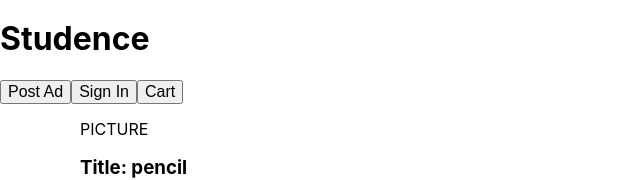
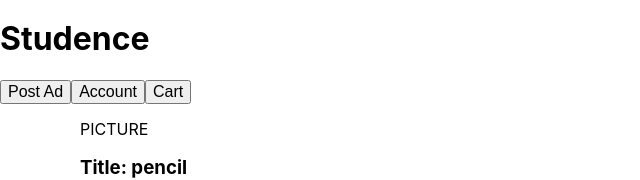
Before and after one commit to k22kumar/Studence, a React (Create React App) app: page / in a window 1280 px wide. Shown: the top 180 px of the page, without its empty margins (0-640 px from the left). Built offline with nearby package versions, Linux system fonts and the light colour scheme.

Commit message:
saving work - adding login

```diff
--- a/package.json
+++ b/package.json
@@ -9,6 +9,7 @@
     "node-sass": "^4.14.1",
     "react": "^16.13.1",
     "react-dom": "^16.13.1",
+    "react-router-dom": "^5.2.0",
     "react-scripts": "3.4.1"
   },
   "scripts": {
--- a/src/App.js
+++ b/src/App.js
@@ -1,4 +1,5 @@
 import React, {useState, useEffect} from 'react'
+import {BrowserRouter as Router, Route, Link} from 'react-router-dom';
 import Navigation from './components/Navigation';
 import AdBoard from './components/AdBoard';
 import './App.scss';
@@ -6,6 +7,7 @@
 function App() {
   // state variables
   const [users,setUsers] = useState([]);
+  const [isLoggedIn, setIsLoggedIn] = useState(false);
   // mock data
   let mockUsers = {
     Kajanth : {
@@ -58,9 +60,13 @@
     setUsers(newUsers);
   }, []);
 
+  const logUserIn = () => {
+    setIsLoggedIn(true);
+  }
+
   return (
     <div className="App">
-      <Navigation/>
+      <Navigation logUserIn={logUserIn} isLoggedIn={isLoggedIn}/>
       <AdBoard ads={users}/>
     </div>
   );
--- a/src/components/Navigation.js
+++ b/src/components/Navigation.js
@@ -1,11 +1,12 @@
 import React from 'react';
 
-const Navigation = () => {
+const Navigation = (props) => {
     return (
         <nav>
             <h1>Studence</h1>
             <button>Post Ad</button>
-            <button>Sign In</button>
+            {!props.isLogggedIn && <button>Account</button>}
+            {props.isLogggedIn && <button>Sign In</button>}
             <button>Cart</button>
         </nav>
     )
```
Also changed, not shown: src/components/LogInPage.js (added, +17 -0 lines), 1 other file (tests, documents, lock files or other folders).
